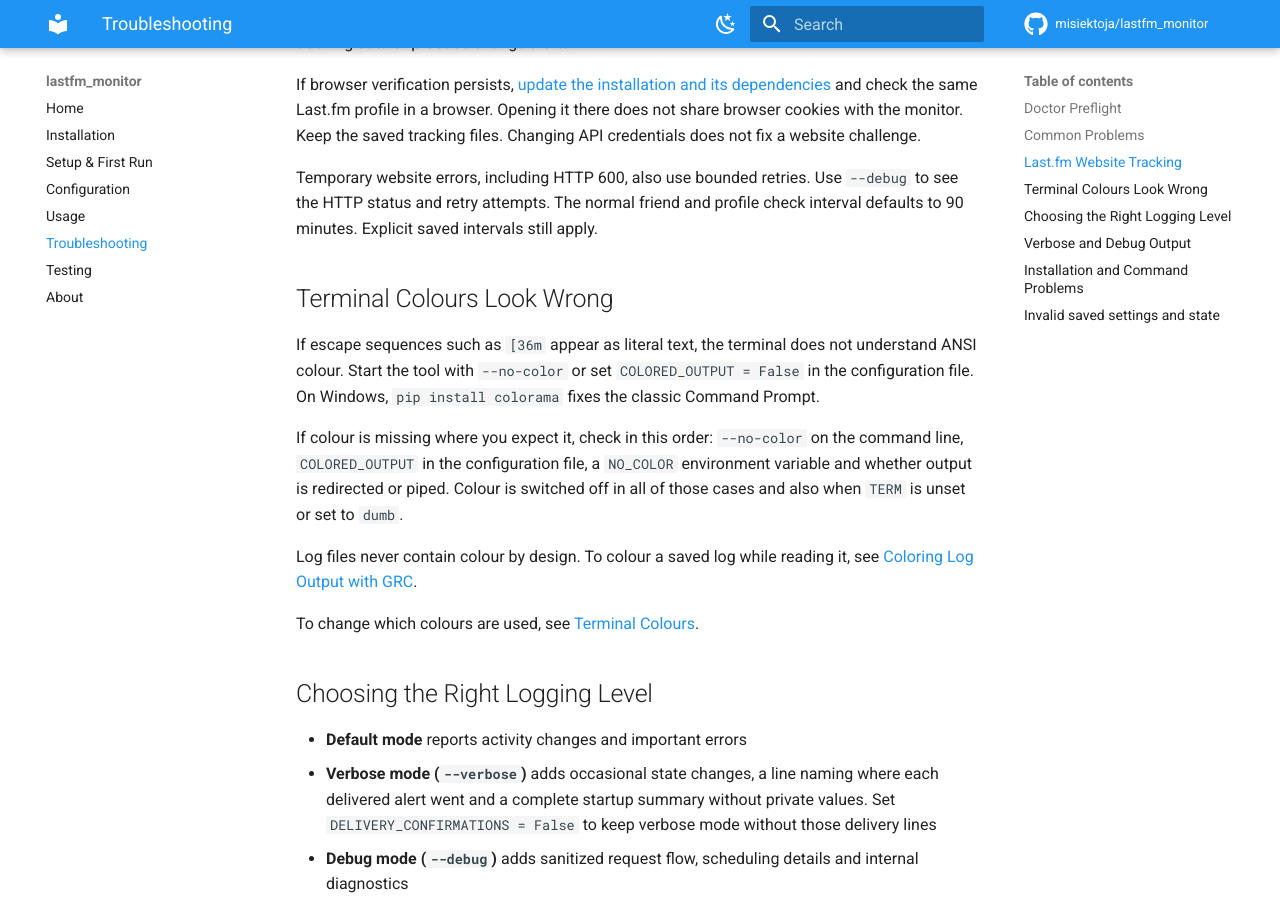
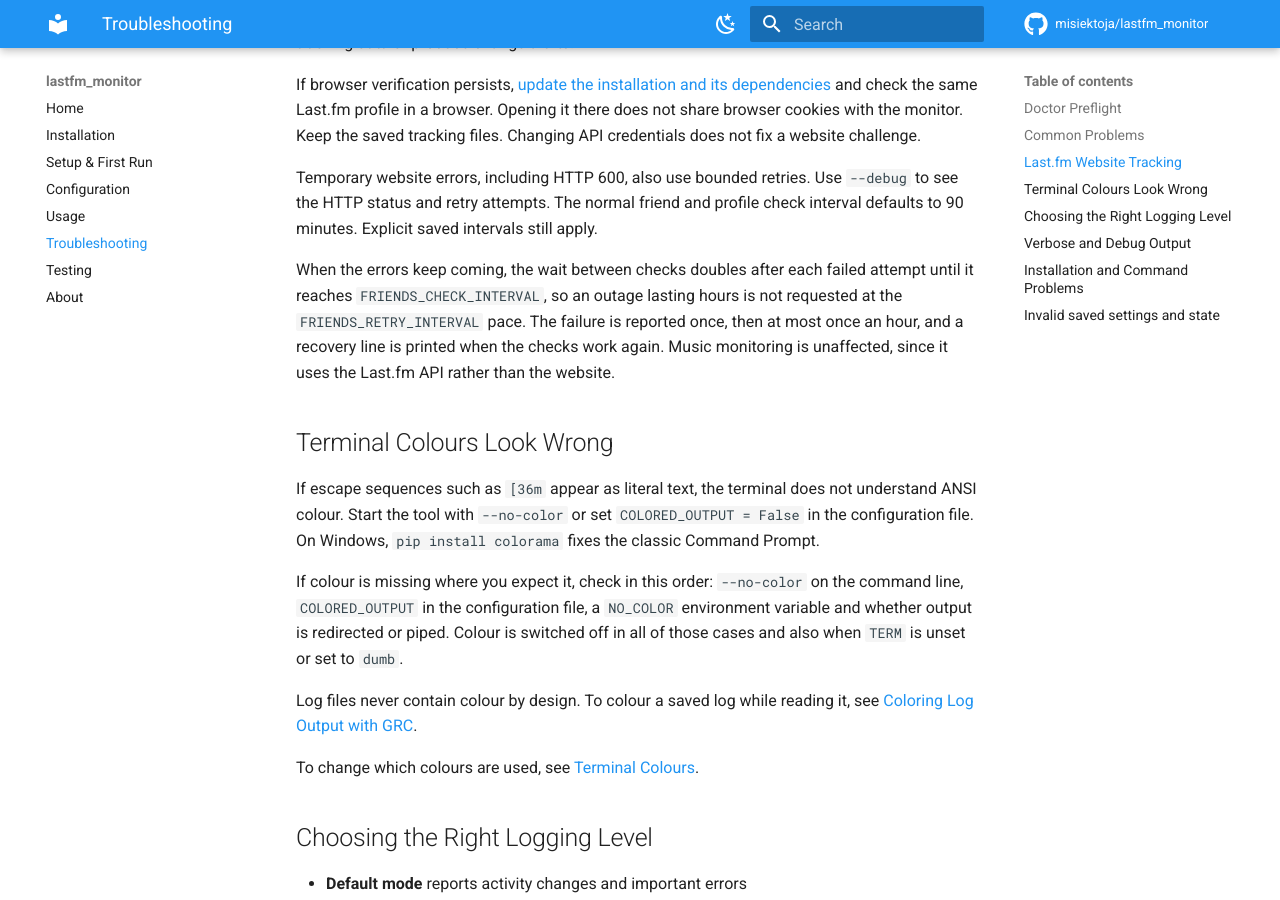
Before and after one commit to misiektoja/lastfm_monitor, an MkDocs documentation site: the page built from docs/troubleshooting.md, in a window 1280 px wide and 900 px high, scrolled down 2356 px. Built offline with MkDocs 1.6.1 and Material for MkDocs 9.7.7, drawn with Linux system fonts in a browser that asks for light colours; comment, search, counter and statistics services are not loaded.

Commit message:
docs: describe the friends check backoff during a Last.fm outage

```diff
--- a/docs/troubleshooting.md
+++ b/docs/troubleshooting.md
@@ -66,6 +66,8 @@
 
 Temporary website errors, including HTTP 600, also use bounded retries. Use `--debug` to see the HTTP status and retry attempts. The normal friend and profile check interval defaults to 90 minutes. Explicit saved intervals still apply.
 
+When the errors keep coming, the wait between checks doubles after each failed attempt until it reaches `FRIENDS_CHECK_INTERVAL`, so an outage lasting hours is not requested at the `FRIENDS_RETRY_INTERVAL` pace. The failure is reported once, then at most once an hour, and a recovery line is printed when the checks work again. Music monitoring is unaffected, since it uses the Last.fm API rather than the website.
+
 <a id="terminal-colours-look-wrong"></a>
 ## Terminal Colours Look Wrong
 
```
Also changed, not shown: docs/usage.md (+2 -0 lines).
